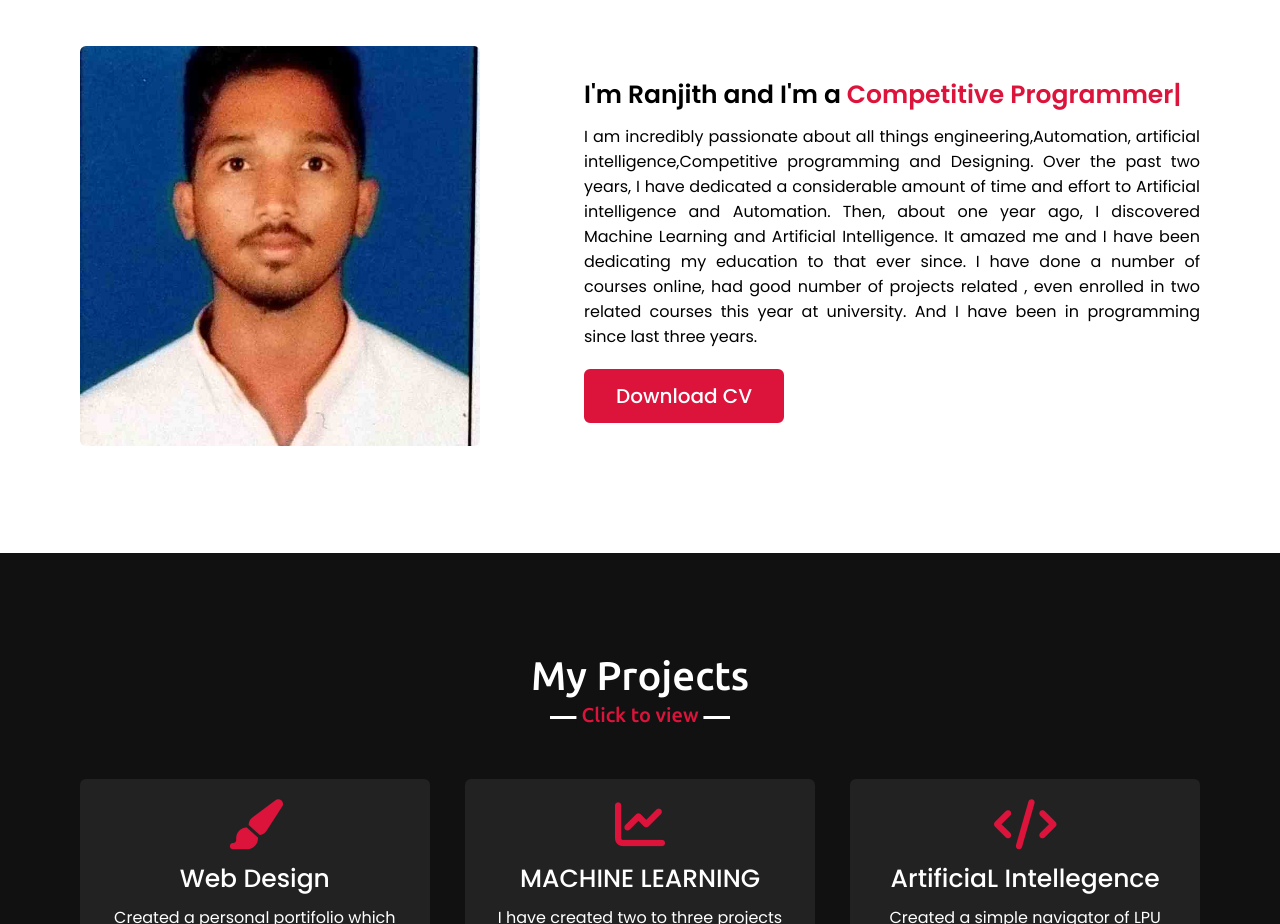
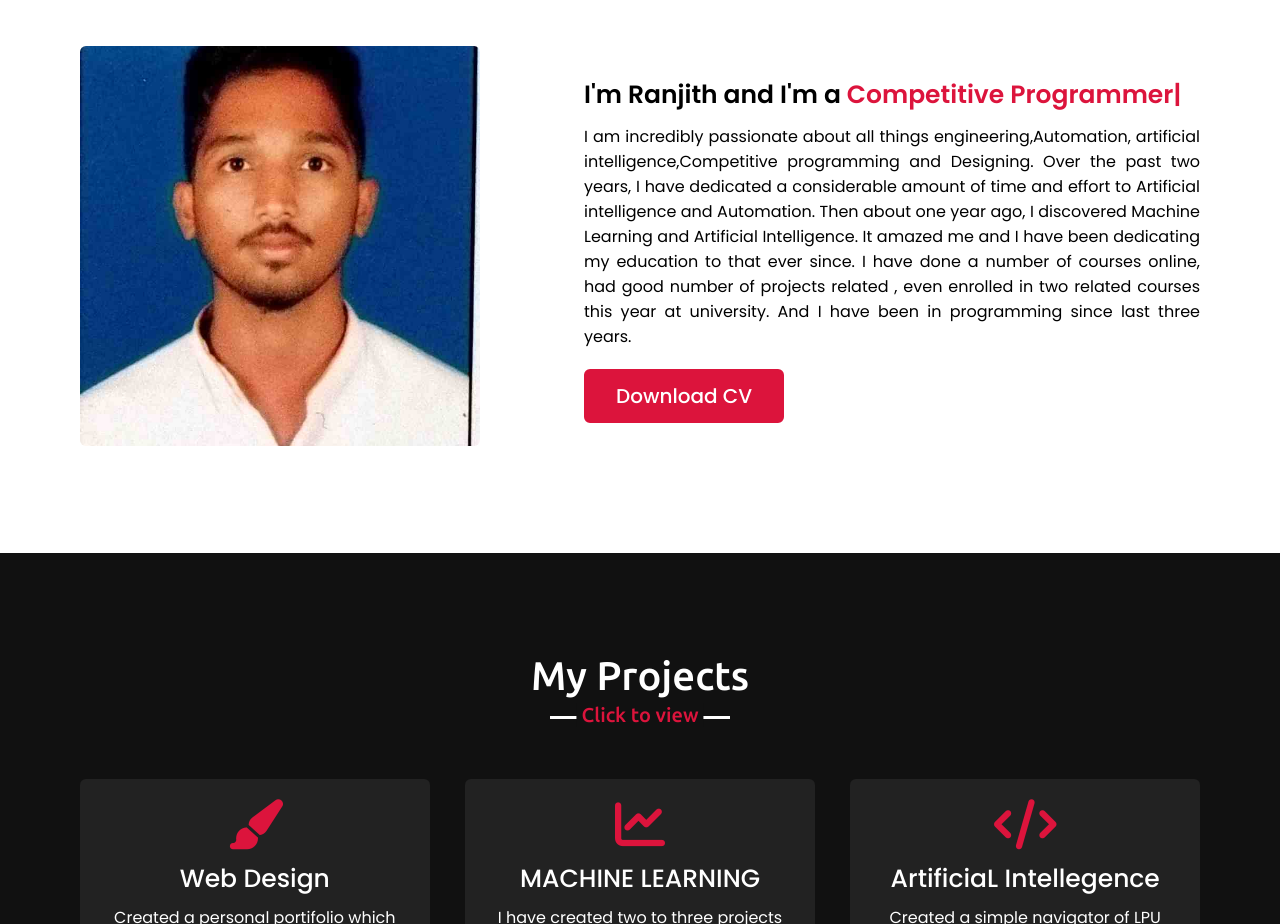
Before and after one commit to MeruguRanjith/Merugu.Ranjith, a plain HTML site: page index.html in a window 1280 px wide. Shown: the part 980-1904 px from the top of the page. Drawn offline with nearby package versions, Linux system fonts and the light colour scheme.

Commit message:
Update index.html

```diff
--- a/index.html
+++ b/index.html
@@ -57,7 +57,7 @@
                 </div>
                 <div class="column right">
                     <div class="text">I'm Ranjith and I'm a <span class="typing-2"></span></div>
-                    <p> I am incredibly passionate about all things engineering,Automation, artificial intelligence,Competitive programming and Designing. Over the past two years, I have dedicated a considerable amount of time and effort to Artificial intelligence and Automation. Then, about one year ago, I discovered Machine Learning and Artificial Intelligence. It amazed me and I have been dedicating my education to that ever since. I have done a number of courses online, had good number of projects related , even enrolled in two related courses this year at university. And I have been in programming since last three years.</p>
+                    <p> I am incredibly passionate about all things engineering,Automation, artificial intelligence,Competitive programming and Designing. Over the past two years, I have dedicated a considerable amount of time and effort to Artificial intelligence and Automation. Then about one year ago, I discovered Machine Learning and Artificial Intelligence. It amazed me and I have been dedicating my education to that ever since. I have done a number of courses online, had good number of projects related , even enrolled in two related courses this year at university. And I have been in programming since last three years.</p>
                     <a href="https://drive.google.com/file/d/1rR7tTvvymBHvzlU1YHuZLT6p7H4qpHN8/view?usp=sharing">Download CV</a>
                 </div>
             </div>
```
